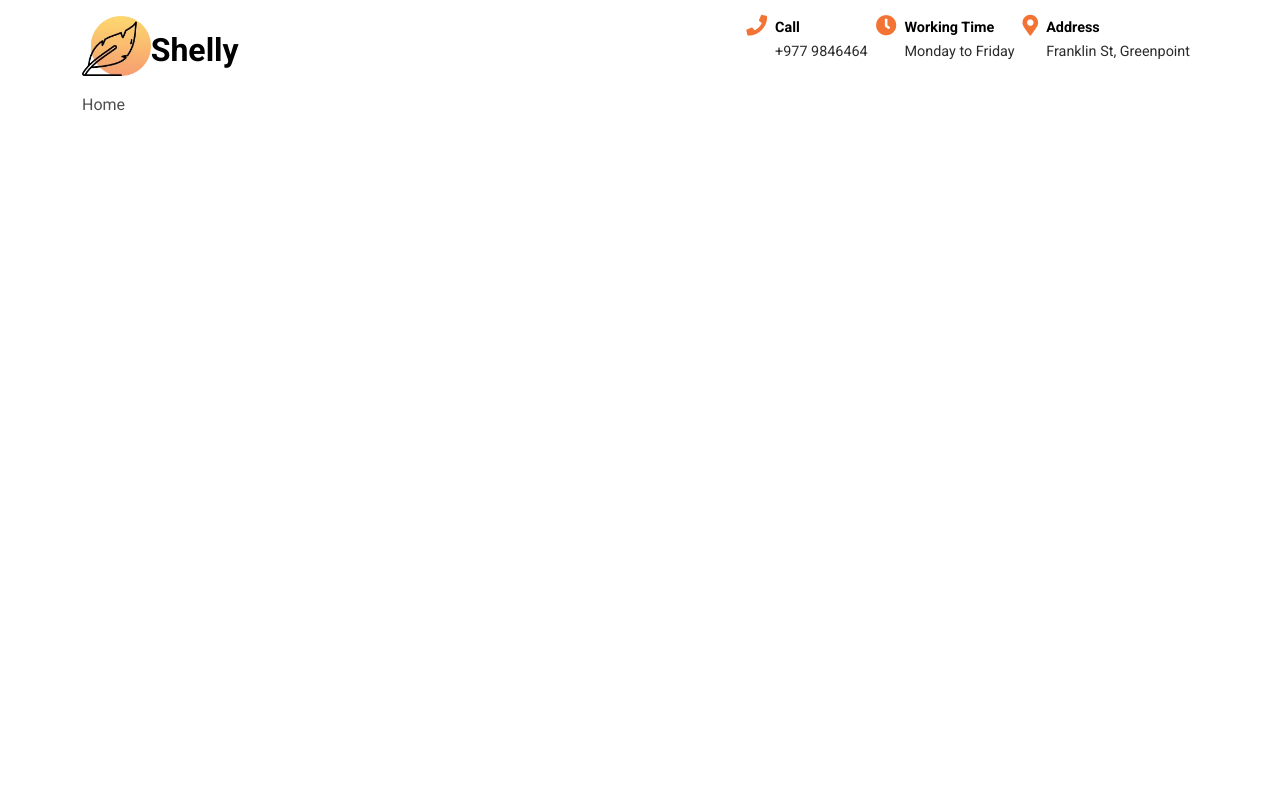
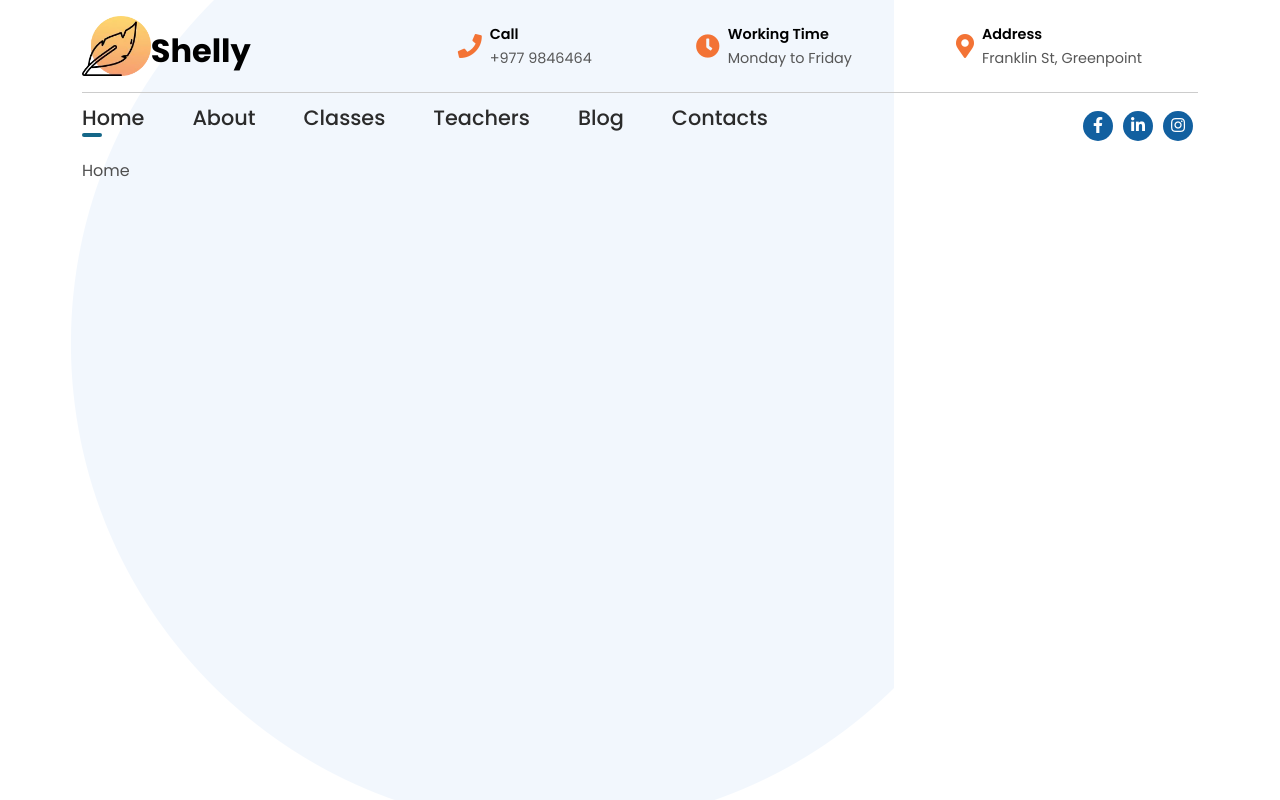
Before and after one commit to uniquemozilla22/Shally_web_design, a React (Create React App) app: page / in a window 1280 px wide. Built offline with nearby package versions, Linux system fonts and the light colour scheme.

Commit message:
navigation bar completed

```diff
--- a/public/index.html
+++ b/public/index.html
@@ -13,9 +13,6 @@
 
     <link rel="manifest" href="%PUBLIC_URL%/manifest.json" />
     <link href="https://use.fontawesome.com/releases/v5.15.1/css/all.css" rel="stylesheet" />
-    <link href="https://fonts.googleapis.com/css?family=Roboto:300,400,500,700&display=swap" rel="stylesheet" />
-
-
     <title>React App</title>
   </head>
   <body>
--- a/src/App.css
+++ b/src/App.css
@@ -1,38 +1,4 @@
-.App {
-  text-align: center;
+.App{
+  background:url("./Assets/banner-bg.png") no-repeat;
+  height:100vh;
 }
-
-.App-logo {
-  height: 40vmin;
-  pointer-events: none;
-}
-
-@media (prefers-reduced-motion: no-preference) {
-  .App-logo {
-    animation: App-logo-spin infinite 20s linear;
-  }
-}
-
-.App-header {
-  background-color: #282c34;
-  min-height: 100vh;
-  display: flex;
-  flex-direction: column;
-  align-items: center;
-  justify-content: center;
-  font-size: calc(10px + 2vmin);
-  color: white;
-}
-
-.App-link {
-  color: #61dafb;
-}
-
-@keyframes App-logo-spin {
-  from {
-    transform: rotate(0deg);
-  }
-  to {
-    transform: rotate(360deg);
-  }
-}
--- a/src/App.js
+++ b/src/App.js
@@ -2,14 +2,18 @@
 import React from 'react';
 import { Route, Routes } from 'react-router-dom';
 import Home from './Pages/Home';
+import './App.css'
+import Layout from './Layout';
 
 const App= ()=> {
 
   return (
     <div className="App container">
-      <Routes>
-        <Route path="/" element={<Home/>}/>
-      </Routes>
+      <Layout>
+        <Routes>
+          <Route path="/" element={<Home/>}/>
+        </Routes>
+      </Layout>
     </div>
   );
 }
--- /dev/null
+++ b/src/Components/Navigation/Bar/Bar.css
@@ -0,0 +1,77 @@
+
+.navigation__bar__items{
+    display:flex;
+    align-items:center;
+    justify-content:space-between;
+}
+
+.navigation__bar__items .navigation__items{
+    display:flex;
+    justify-content:start;
+    list-style-type:none;
+    padding:0;
+}
+
+
+.navigation__bar__items .navigation__items .items{
+    padding:0.5rem 1.5rem;
+    font-size:1.3rem;
+}
+
+
+.navigation__bar__items .navigation__items .items:first-child{
+
+    padding-left: 0;
+}
+
+
+.navigation__bar__items .navigation__items .items a{
+    font-weight: 500;
+    color:#2b2b2b;
+    position:relative;
+    padding-bottom: 0.3rem;
+}
+.navigation__bar__items .navigation__items .items a::before{
+    content: "";
+    position: absolute;
+    bottom: 0;
+    left: 0;
+    width: 0px;
+    height: 4px;
+    background-color: #156788;
+    border-radius: 10px;
+    transition: width .4s ease-in-out;
+}
+
+.navigation__bar__items .navigation__items .items a.active::before{
+    width:20px;
+    visibility: visible;
+    opacity:1;
+}
+
+.navigation__bar__items .navigation__items .items:hover a::before{
+    width:20px;
+    visibility: visible;
+    opacity:1;
+}
+
+
+.navigation__bar__items .navigation__item__contact .social_link{
+    display: inline-block;
+    width: 30px;
+    height: 30px;
+    line-height: 30px;
+    border-radius: 100px;
+    text-align: center;
+    color: #fff;
+    font-size: 1rem;
+    background-color: #1260a0;
+    margin:0 5px;
+    transition: all .5s ease-in-out;
+    text-align:center;
+}
+
+
+.navigation__bar__items .navigation__item__contact .social_link:hover{
+    transform:scale(1.2);
+}
--- /dev/null
+++ b/src/Components/Navigation/Bar/Bar.js
@@ -0,0 +1,38 @@
+import React from 'react'
+import { NavLink } from 'react-router-dom'
+import Social from '../Social/Social'
+import './Bar.css'
+
+const Bar = () => {
+    return (
+        <div className="navigation__bar__items">
+                <ul className="navigation__items">
+                    <li className="items">
+                        <NavLink to="./"  activeClassName="selected">Home</NavLink>
+                    </li>
+                    <li className="items">
+                        <NavLink to="./about" activeClassName="selected">About</NavLink>
+                    </li>
+                    <li className="items">
+                        <NavLink to="./classes" activeClassName="selected">Classes</NavLink>
+                    </li>
+                    <li className="items">
+                        <NavLink to="./teachers" activeClassName="selected">Teachers</NavLink>
+                    </li>
+                    <li className="items">
+                        <NavLink to="./blog" activeClassName="selected">Blog</NavLink>
+                    </li>
+                    <li className="items">
+                        <NavLink to="./contacts" activeClassName="selected">Contacts</NavLink>
+                    </li>
+                </ul>
+                <div className="navigation__item__contact">
+                    <Social icon="facebook-f"/>
+                    <Social icon="linkedin-in"/>
+                    <Social icon="instagram"/>
+                </div>
+            </div>
+    )
+}
+
+export default Bar
--- a/src/Components/Navigation/Navigation.css
+++ b/src/Components/Navigation/Navigation.css
@@ -2,21 +2,37 @@
     display: flex;
     padding:1rem 0;
     justify-content:space-between;
+    align-items:center;
+    border-bottom:0.5px solid #ccc;
 }
+
 .navigation-bar .navigation_logo{
     display:flex;
     align-items: end;
+    cursor:pointer;
 }
+
 .navigation-bar .navigation_logo span{
     font-size:2rem;
     color:black;
     font-weight:700;
 }
+
 .navigation-bar .navigation_contact{
+    width:100%;
     display: flex;
+    justify-content: end;
+
 }
+
+.navigation-bar .navigation_contact .contact__container{
+    padding: 0 3rem;
+}
+
 .navigation-bar .navigation_contact .contact__container .contact-title{
     display:flex;
+    justify-content:space-around;
+    align-items: center;
 }
 
 .navigation-bar .navigation_contact .contact__container .contact-title a{
@@ -36,12 +52,12 @@
 
 .navigation-bar .navigation_contact .contact__container .contact-title i{
     color:#F37335;
-    font-size:1.3rem;
+    font-size:1.5rem;
 }
 
 
 .navigation-bar .navigation_contact .contact__container .contact-title span.detail{
-    color: #2b2b2b;
+    color: #575757;
     font-weight:400;
 
 }
--- a/src/Components/Navigation/Navigation.js
+++ b/src/Components/Navigation/Navigation.js
@@ -1,5 +1,6 @@
 import React from 'react'
 import Logo from '../../Assets/cropped-logo-shelly.png.webp'
+import Bar from './Bar/Bar'
 import Contact from './contact/contact'
 import './Navigation.css'
 
@@ -19,6 +20,8 @@ const Navigation = () => {
                     <Contact title="Address" number="Franklin St, Greenpoint" icon="map-marker-alt"/>
                 </div>
             </div>
+            <Bar/>
+
         </>
     )
 }
--- /dev/null
+++ b/src/Components/Navigation/Social/Social.js
@@ -0,0 +1,14 @@
+import React from 'react'
+import { Link } from 'react-router-dom'
+
+const Social = ({icon}) => {
+    return (
+        <>
+            <Link className="social_link" to="./">
+                <i className={"fab fa-"+icon}></i>
+             </Link>
+        </>
+    )
+}
+
+export default Social
--- a/src/Pages/Home/index.js
+++ b/src/Pages/Home/index.js
@@ -3,9 +3,7 @@ import Layout from '../../Layout'
 
 const Home = () => {
     return (
-        <Layout>
             <p>Home</p>
-        </Layout>
     )
 }
 
--- a/src/index.css
+++ b/src/index.css
@@ -1,13 +1,9 @@
-
+@import url('https://fonts.googleapis.com/css2?family=Poppins:wght@100;300;400;500;600;700;900&display=swap');
 body {
   margin: 0;
   padding:0;
 }
 
 body {
-  font-family: Roboto, Helvetica, Arial, sans-serif;
+  font-family: 'Poppins', sans-serif !important;
 }
-code {
-  font-family: source-code-pro, Menlo, Monaco, Consolas, 'Courier New',
-    monospace;
-}
```
Also changed, not shown: src/Assets/banner-bg.png (added).
